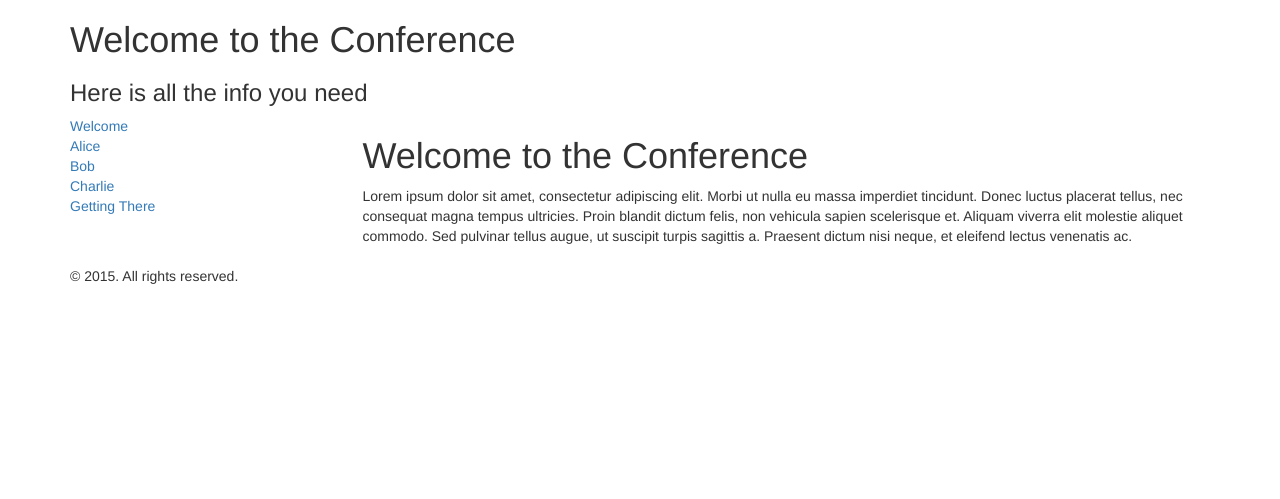
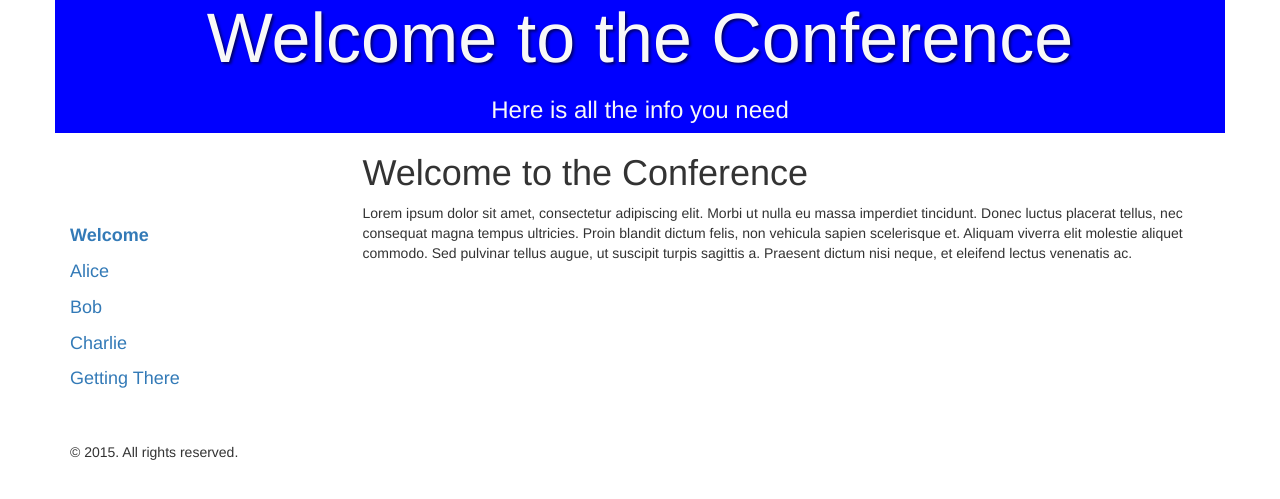
Before and after one commit to tony-waters/example-jekyll, a Jekyll site: the page built from index.md, in a window 1280 px wide. Shown: the top 499 px of the page. Built offline with Jekyll 4.4.1, drawn with Linux system fonts in a browser that asks for light colours; nearby versions of some CDN libraries; library files that are not in the unit come from our copies.

Commit message:
Adjusted path

```diff
--- a/_includes/head.html
+++ b/_includes/head.html
@@ -1,4 +1,3 @@
-<head>
     <link href="http://gmpg.org/xfn/11" rel="profile">
     <meta http-equiv="X-UA-Compatible" content="IE=edge">
     <meta http-equiv="content-type" content="text/html; charset=utf-8">
@@ -10,7 +9,5 @@
 
     </title>
 
-  <link rel="stylesheet" href="{{ site.baseurl }}css/bootstrap.min.css">
-  <link rel="stylesheet" href="{{ site.baseurl }}css/app.css">
-
-</head>
+    <link rel="stylesheet" href="{{ site.baseurl }}/css/bootstrap.min.css">
+    <link rel="stylesheet" href="{{ site.baseurl }}/css/app.css">
```
Lines whose indentation alone changed are shown as unchanged.
